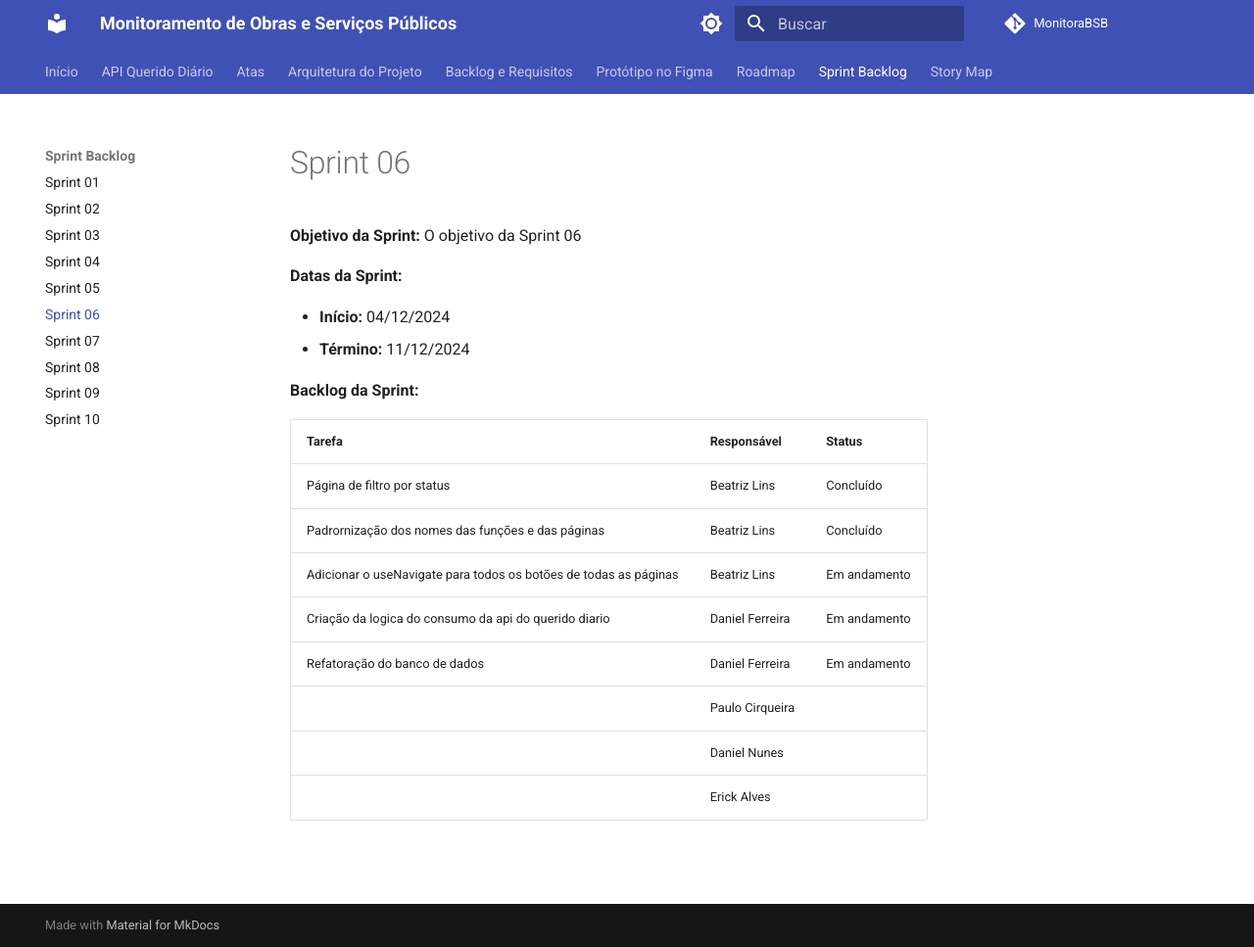
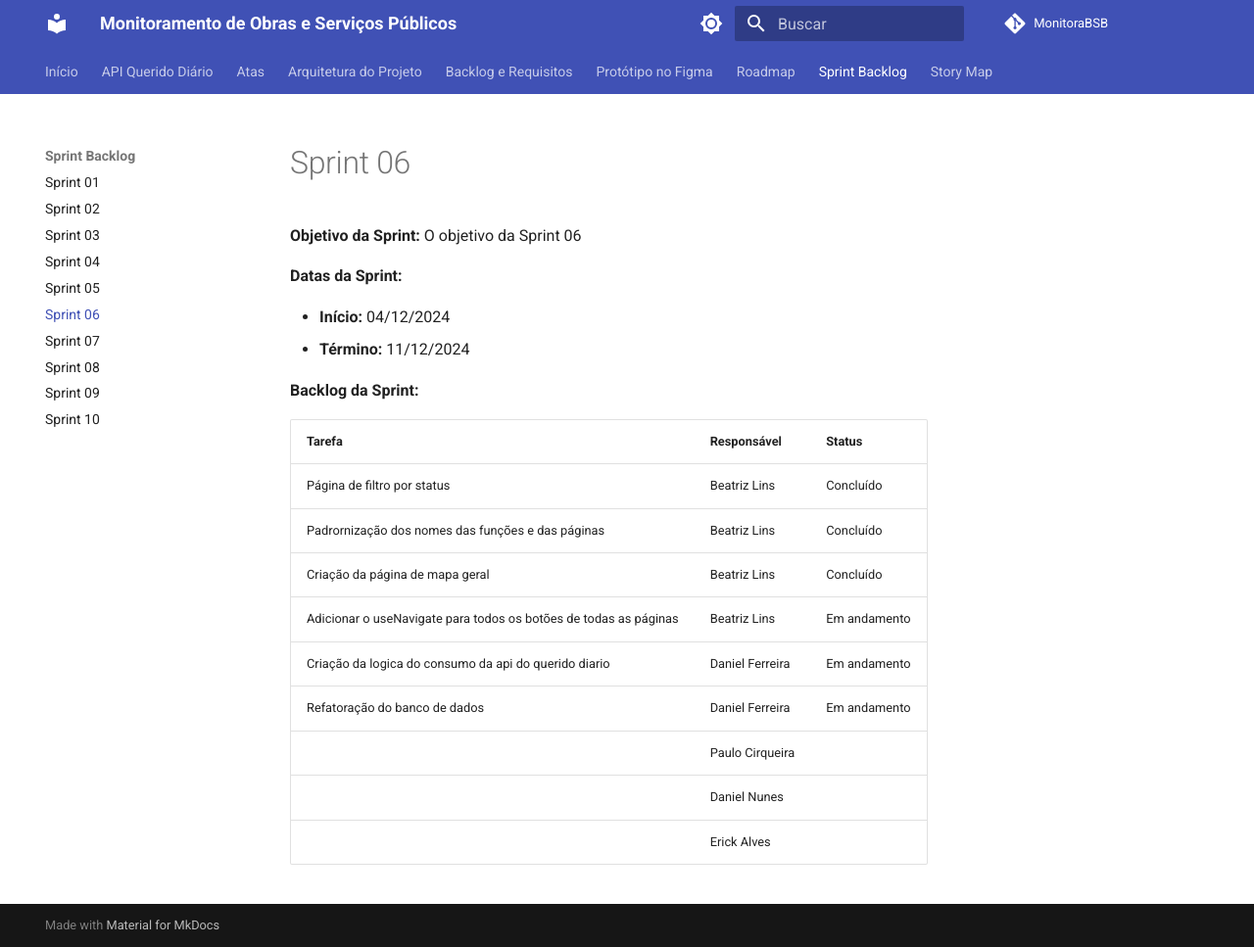
Before and after one commit to unb-mds/2024-2-Squad08, an MkDocs documentation site: the page built from docs/sprints/sprint6.md, in a window 1280 px wide and 967 px high. Shown: the whole window at 98% size. Built offline with MkDocs 1.6.1 and Material for MkDocs 9.7.7, drawn with Linux system fonts in a browser that asks for light colours; comment, search, counter and statistics services are not loaded.

Commit message:
feat: update sprint 6

```diff
--- a/docs/sprints/sprint6.md
+++ b/docs/sprints/sprint6.md
@@ -13,6 +13,7 @@ O objetivo da Sprint 06
 |--------|-------------|-----------------------|
 | Página de filtro por status | Beatriz Lins | Concluído |
 | Padrornização dos nomes das funções e das páginas | Beatriz Lins | Concluído |
+| Criação da página de mapa geral | Beatriz Lins | Concluído |
 | Adicionar o useNavigate para todos os botões de todas as páginas | Beatriz Lins | Em andamento |
 | Criação da logica do consumo da api do querido diario | Daniel Ferreira | Em andamento |
 | Refatoração do banco de dados | Daniel Ferreira | Em andamento |
```
